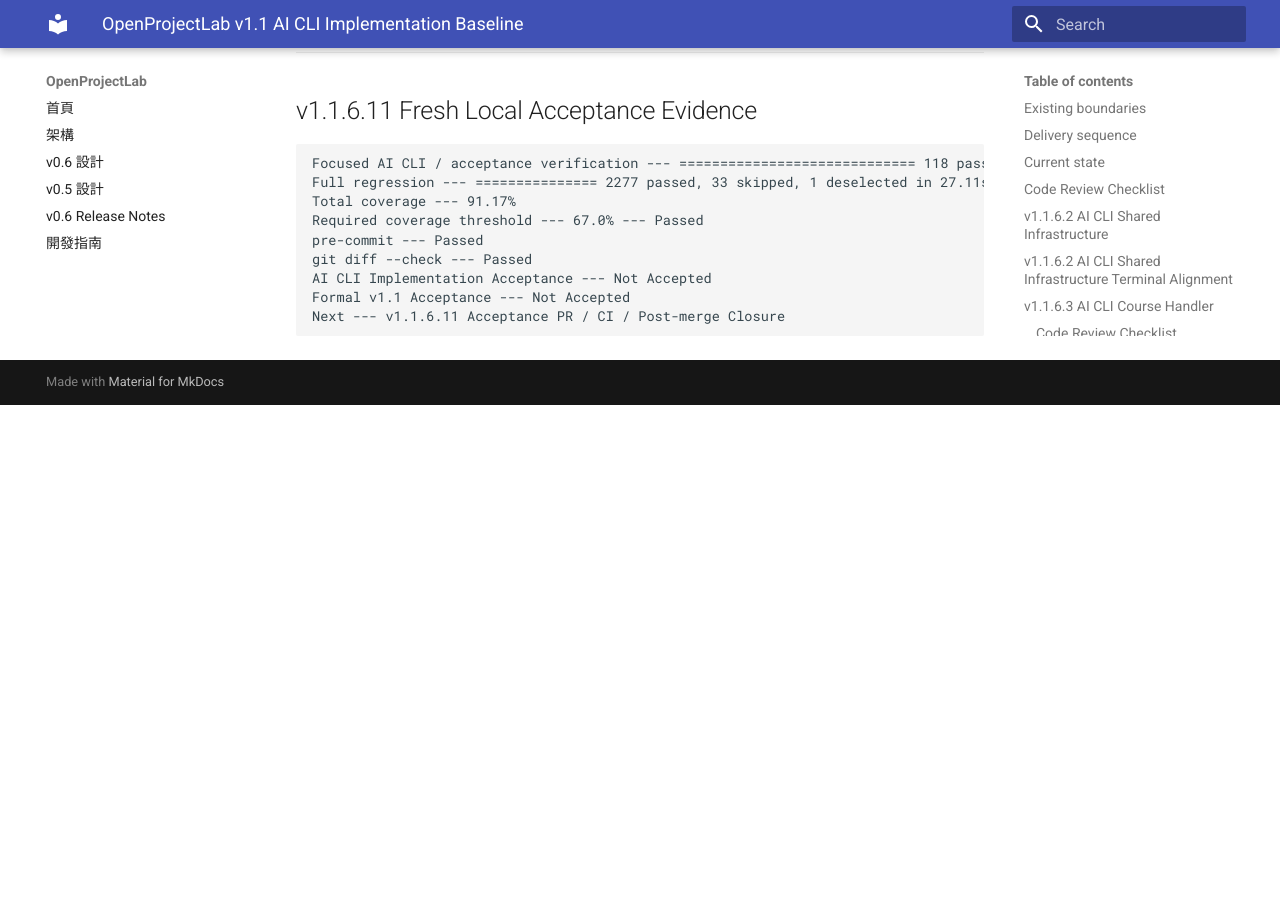
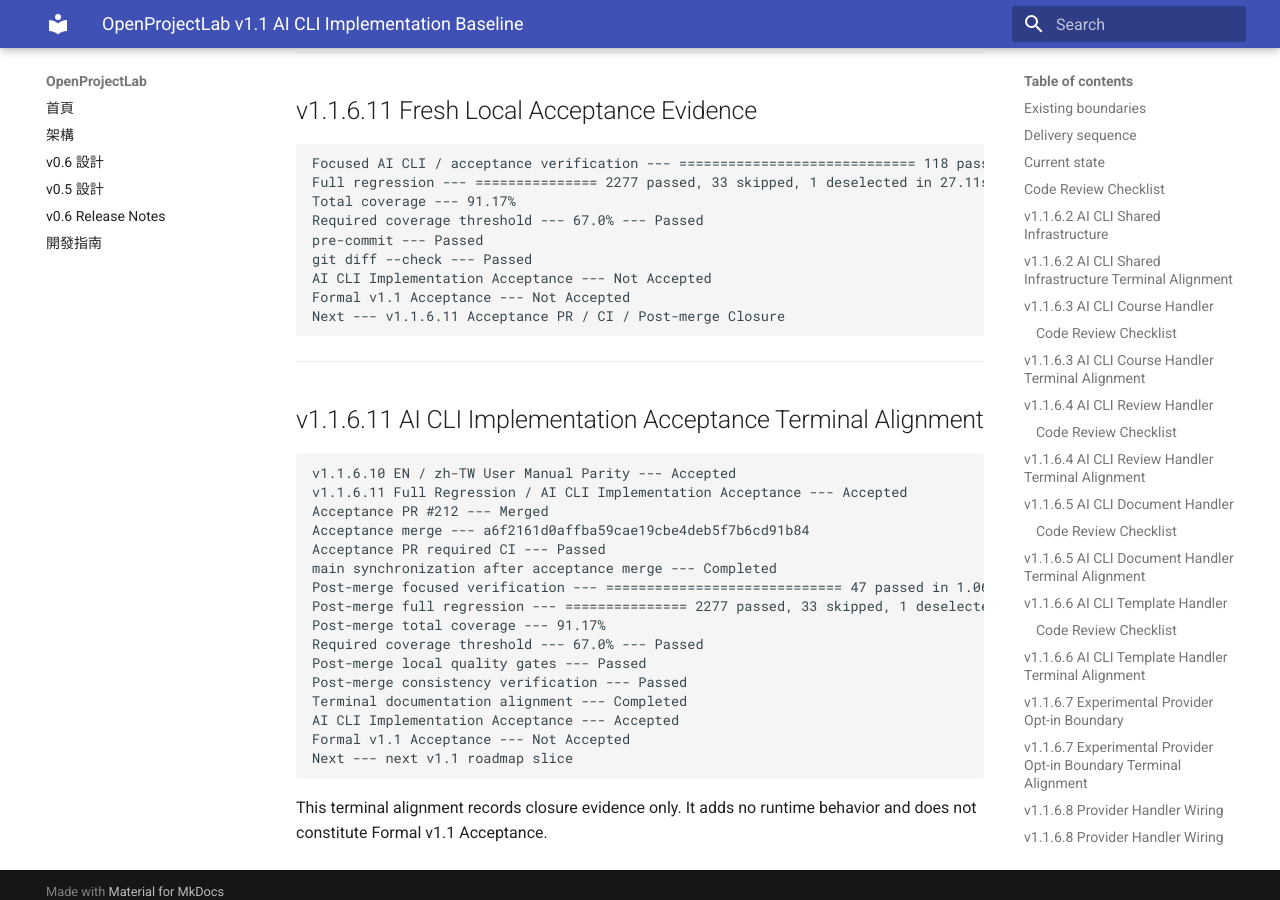
Before and after one commit to khwang1964/OpenProjectLab, an MkDocs documentation site: the page built from docs/releases/v1.1-ai-cli-implementation.md, in a window 1280 px wide and 900 px high, scrolled down 9869 px. Built offline with MkDocs 1.6.1 and Material for MkDocs 9.7.7, drawn with Linux system fonts in a browser that asks for light colours; before the commit the page ends 10274 px from its top, so only the background shows below that.

Commit message:
docs: accept v1.1 ai cli implementation (#213)

````diff
--- a/docs/releases/v1.1-ai-cli-implementation.md
+++ b/docs/releases/v1.1-ai-cli-implementation.md
@@ -442,3 +442,31 @@ AI CLI Implementation Acceptance --- Not Accepted
 Formal v1.1 Acceptance --- Not Accepted
 Next --- v1.1.6.11 Acceptance PR / CI / Post-merge Closure
 ```
+
+------------------------------------------------------------------------
+
+<!-- v1.1.6.11-terminal-alignment -->
+
+## v1.1.6.11 AI CLI Implementation Acceptance Terminal Alignment
+
+``` text
+v1.1.6.10 EN / zh-TW User Manual Parity --- Accepted
+v1.1.6.11 Full Regression / AI CLI Implementation Acceptance --- Accepted
+Acceptance PR #212 --- Merged
+Acceptance merge --- a6f2161d0affba59cae19cbe4deb5f7b6cd91b84
+Acceptance PR required CI --- Passed
+main synchronization after acceptance merge --- Completed
+Post-merge focused verification --- ============================= 47 passed in 1.06s ==============================
+Post-merge full regression --- =============== 2277 passed, 33 skipped, 1 deselected in 27.57s ===============
+Post-merge total coverage --- 91.17%
+Required coverage threshold --- 67.0% --- Passed
+Post-merge local quality gates --- Passed
+Post-merge consistency verification --- Passed
+Terminal documentation alignment --- Completed
+AI CLI Implementation Acceptance --- Accepted
+Formal v1.1 Acceptance --- Not Accepted
+Next --- next v1.1 roadmap slice
+```
+
+This terminal alignment records closure evidence only. It adds no runtime
+behavior and does not constitute Formal v1.1 Acceptance.
--- a/docs/roadmap.md
+++ b/docs/roadmap.md
@@ -2354,3 +2354,31 @@ AI CLI Implementation Acceptance --- Not Accepted
 Formal v1.1 Acceptance --- Not Accepted
 Next --- v1.1.6.11 Acceptance PR / CI / Post-merge Closure
 ```
+
+------------------------------------------------------------------------
+
+<!-- v1.1.6.11-terminal-alignment -->
+
+## v1.1.6.11 AI CLI Implementation Acceptance Terminal Alignment
+
+``` text
+v1.1.6.10 EN / zh-TW User Manual Parity --- Accepted
+v1.1.6.11 Full Regression / AI CLI Implementation Acceptance --- Accepted
+Acceptance PR #212 --- Merged
+Acceptance merge --- a6f2161d0affba59cae19cbe4deb5f7b6cd91b84
+Acceptance PR required CI --- Passed
+main synchronization after acceptance merge --- Completed
+Post-merge focused verification --- ============================= 47 passed in 1.06s ==============================
+Post-merge full regression --- =============== 2277 passed, 33 skipped, 1 deselected in 27.57s ===============
+Post-merge total coverage --- 91.17%
+Required coverage threshold --- 67.0% --- Passed
+Post-merge local quality gates --- Passed
+Post-merge consistency verification --- Passed
+Terminal documentation alignment --- Completed
+AI CLI Implementation Acceptance --- Accepted
+Formal v1.1 Acceptance --- Not Accepted
+Next --- next v1.1 roadmap slice
+```
+
+This terminal alignment records closure evidence only. It adds no runtime
+behavior and does not constitute Formal v1.1 Acceptance.
````
Also changed, not shown: CHANGELOG.md (+9 -0 lines), docs/HISTORY.md (+33 -0 lines), docs/releases/v1.1-ai-cli-implementation-acceptance.md (+34 -2 lines), 1 other file.
